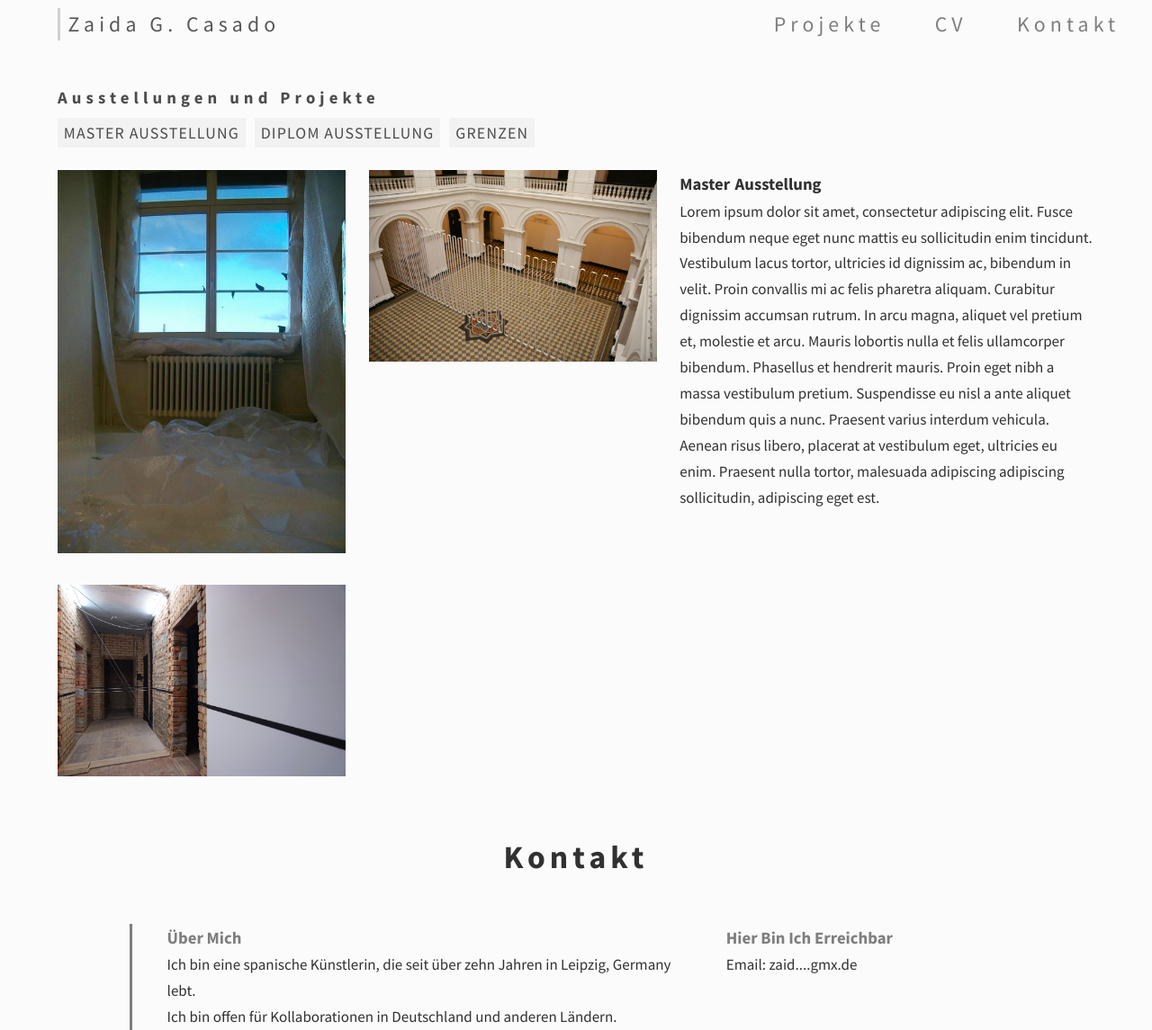
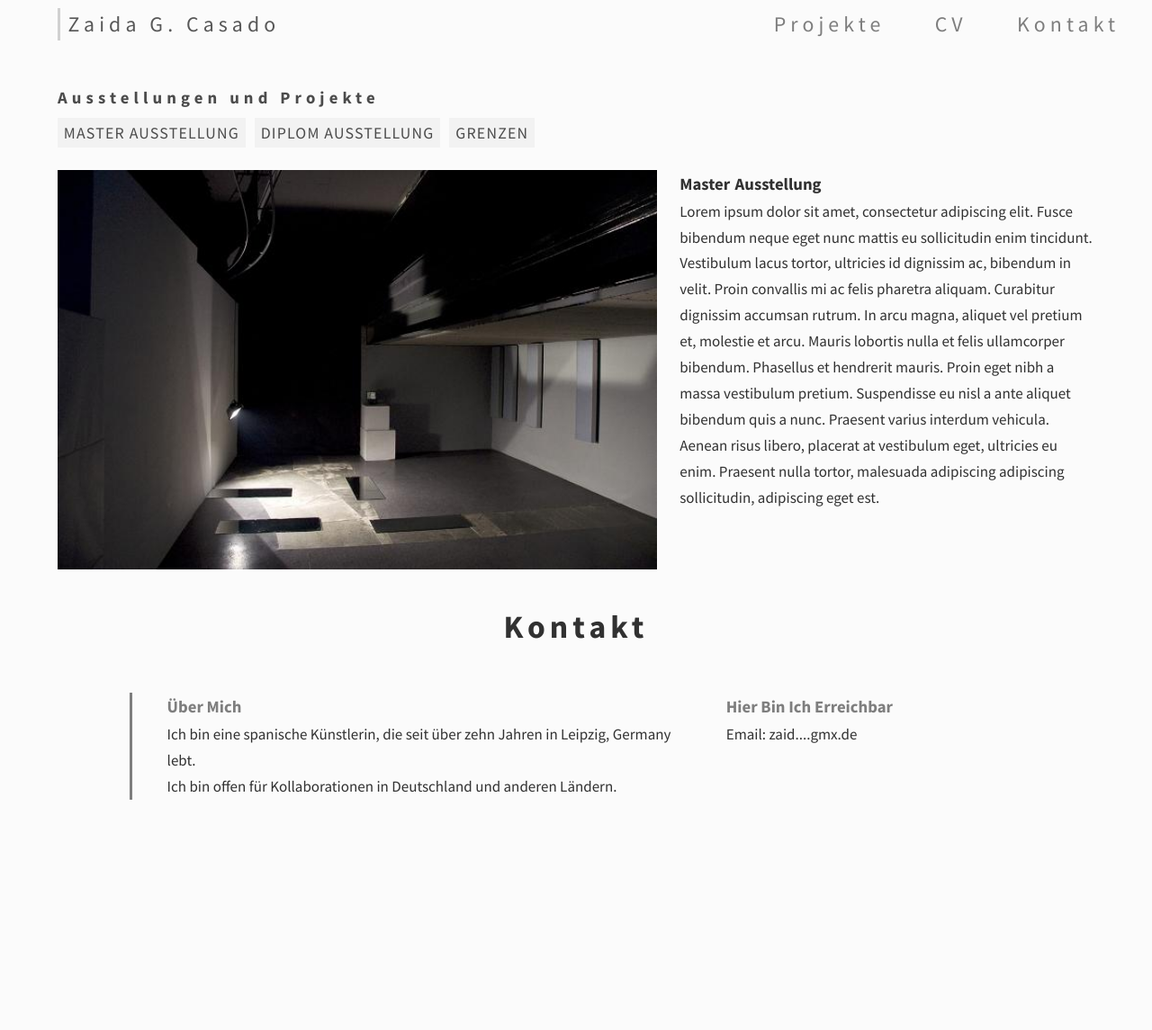
Before and after one commit to fraenze-st/KuenstlerPortfolio_ZaidaGuerreroCasado, a Jekyll site: the page built from _posts/2016-05-20-super-long-article.md, in a window 1280 px wide. Shown: the whole page at 90% size. Built offline with Jekyll 4.4.1, drawn with Linux system fonts in a browser that asks for light colours; nearby versions of some CDN libraries; after the commit the page ends 900 px from its top, so only the background shows below that.

Commit message:
image middle

```diff
--- a/_layouts/default_projekt.html
+++ b/_layouts/default_projekt.html
@@ -25,6 +25,8 @@
         </div>
         <div class="main-container">
             <div class="project-gallery">
+                <img class="project-image" src="{{ page.image-middle }}" alt="{{ image-middle.title}}"
+                    style="width:100%">
                 <div class="row">
                     <div class="column">
                         {% for image-left in page.images-left %}
--- a/_posts/2016-05-20-super-long-article.md
+++ b/_posts/2016-05-20-super-long-article.md
@@ -4,14 +4,16 @@ title: "Master Ausstellung"
 year: "2019"
 # permalink: /Master-Ausstellung/
 image-small: ../assets/images/project6.jpg
-images-left:
-  - image_path: ../assets/images/project6.jpg
-    title: Apple Pie
-  - image_path: ../assets/images/project1.jpg
-    title: Birthday Cake
-images-right:
-  - image_path: ../assets/images/project2.jpg
-    title: Apple Pie
+image-middle: ../assets/images/project5.jpg
+
+# images-left:
+#   - image_path: ../assets/images/project6.jpg
+#     title: Apple Pie
+#   - image_path: ../assets/images/project1.jpg
+#     title: Birthday Cake
+# images-right:
+#   - image_path: ../assets/images/project2.jpg
+#     title: Apple Pie
 
 ---
 
```
